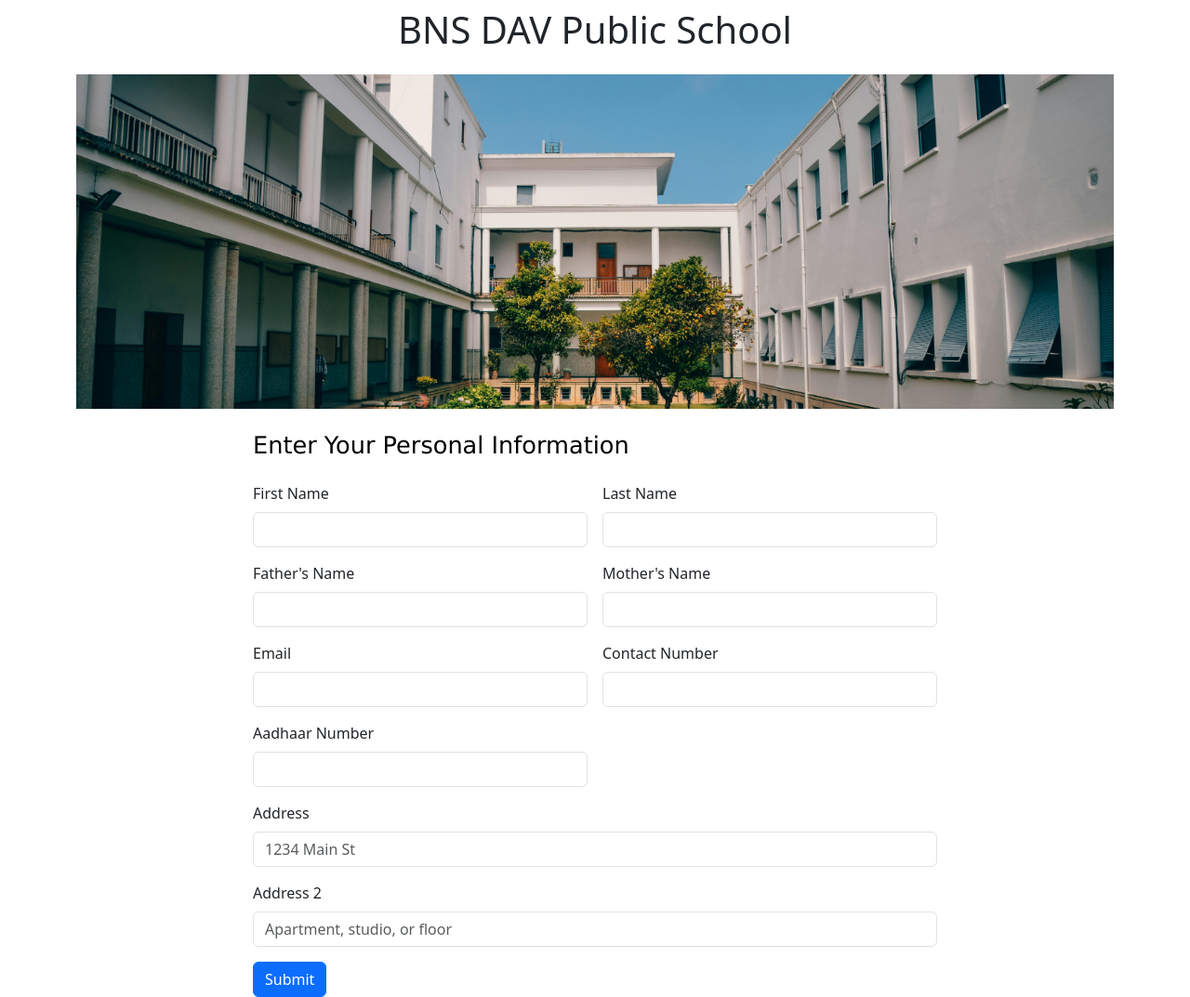
After one commit to sudhir97gupta/school-website, a Flask app: page /admission in a window 1280 px wide. The commit adds this page. Shown: the whole page at 93% size. Run offline with Flask 3, Linux system fonts and the light colour scheme.

Commit message:
Add admission_form

```diff
--- a/app.py
+++ b/app.py
@@ -10,6 +10,10 @@
 def contact():
     return render_template('contact.html')
 
+@app.route('/admission')
+def admission():
+    return render_template('admission_form.html')
+
 
 
 if __name__ == "__main__":
--- /dev/null
+++ b/templates/admission_form.html
@@ -0,0 +1,84 @@
+<!DOCTYPE html>
+<html>
+<head>
+    <title>BNS DAV Public School</title>
+    {% include 'bootstrap.html' %}
+</head>
+<body>
+    <div class="container">
+        <style>
+            h2 {
+                font-family: verdana;
+                font-size: 160%;
+                color: rgb(0, 0, 0);
+            }
+        </style>
+        <h1 class="text-center mt-2 mb-4">BNS DAV Public School</h1>
+        {% include 'banner.html' %}
+
+        <div class="row justify-content-center">
+            <div class="col-md-8">
+                <h2 class="mt-2 mb-4">Enter Your Personal Information</h2>
+                <form class="row g-3" id="personalInfoForm">
+                    <div class="col-md-6">
+                        <label for="inputFirstname" class="form-label">First Name</label>
+                        <input type="text" class="form-control" id="inputFirstname" name="firstname" required>
+                    </div>
+                    <div class="col-md-6">
+                        <label for="inputLastname" class="form-label">Last Name</label>
+                        <input type="text" class="form-control" id="inputLastname" name="lastname" required>
+                    </div>
+                    <div class="col-md-6">
+                        <label for="inputFathername" class="form-label">Father's Name</label>
+                        <input type="text" class="form-control" id="inputFathername" name="fathername" required>
+                    </div>
+                    <div class="col-md-6">
+                        <label for="inputMothername" class="form-label">Mother's Name</label>
+                        <input type="text" class="form-control" id="inputMothername" name="mothername" required>
+                    </div>
+                    <div class="col-md-6">
+                        <label for="inputEmail4" class="form-label">Email</label>
+                        <input type="email" class="form-control" id="inputEmail4" name="email" required>
+                    </div>
+                    <div class="col-md-6">
+                        <label for="inputContact" class="form-label">Contact Number</label>
+                        <input type="text" class="form-control" id="inputContact" name="contact" required>
+                    </div>
+                    <div class="col-md-6">
+                        <label for="inputAadhaar" class="form-label">Aadhaar Number</label>
+                        <input type="number" class="form-control" id="inputAadhaar" name="aadhaar" required>
+                        <div class="invalid-feedback" id="aadhaarFeedback">
+                            Aadhaar number must be exactly 12 digits.
+                        </div>
+                    </div>
+                    <div class="col-12">
+                        <label for="inputAddress" class="form-label">Address</label>
+                        <input type="text" class="form-control" id="inputAddress" name="address" placeholder="1234 Main St" required>
+                    </div>
+                    <div class="col-12">
+                        <label for="inputAddress2" class="form-label">Address 2</label>
+                        <input type="text" class="form-control" id="inputAddress2" name="address2" placeholder="Apartment, studio, or floor">
+                    </div>
+                    <div class="col-12">
+                        <button type="submit" class="btn btn-primary">Submit</button>
+                    </div>
+                </form>
+            </div>
+        </div>
+    </div>
+
+    <script>
+        document.getElementById("personalInfoForm").addEventListener("submit", function(event) {
+            var aadhaarInput = document.getElementById("inputAadhaar");
+            if (aadhaarInput.value.length !== 12 || isNaN(aadhaarInput.value)) {
+                aadhaarInput.classList.add("is-invalid");
+                document.getElementById("aadhaarFeedback").style.display = "block";
+                event.preventDefault();
+            } else {
+                aadhaarInput.classList.remove("is-invalid");
+                document.getElementById("aadhaarFeedback").style.display = "none";
+            }
+        });
+    </script>
+</body>
+</html>
--- a/templates/nav.html
+++ b/templates/nav.html
@@ -11,7 +11,7 @@
           <a class="nav-link active" aria-current="page" href="/">Home</a>
         </li>
         <li class="nav-item">
-          <a class="nav-link" href="#">Link</a>
+          <a class="nav-link" href="admission">Admission</a>
         </li>
         <li class="nav-item">
           <a class="nav-link disabled" aria-disabled="true">Disabled</a>
```
